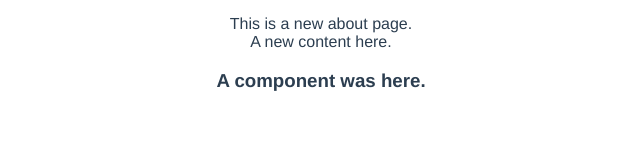
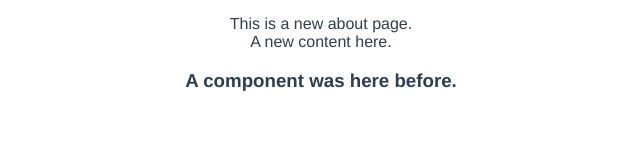
Before and after one commit to zh6ziq/git-learning, a Vue app: page /about in a window 1280 px wide. Shown: the part 151-300 px from the top of the page, without its empty margins (319-959 px from the left). Built offline with nearby package versions, Linux system fonts and the light colour scheme.

Commit message:
update NewComponents.vue

```diff
--- a/src/components/NewComponents.vue
+++ b/src/components/NewComponents.vue
@@ -1,6 +1,6 @@
 <template>
   <div>
-    <h3>A component was here.</h3>
+    <h3>A component was here before.</h3>
   </div>
 </template>
 
```
